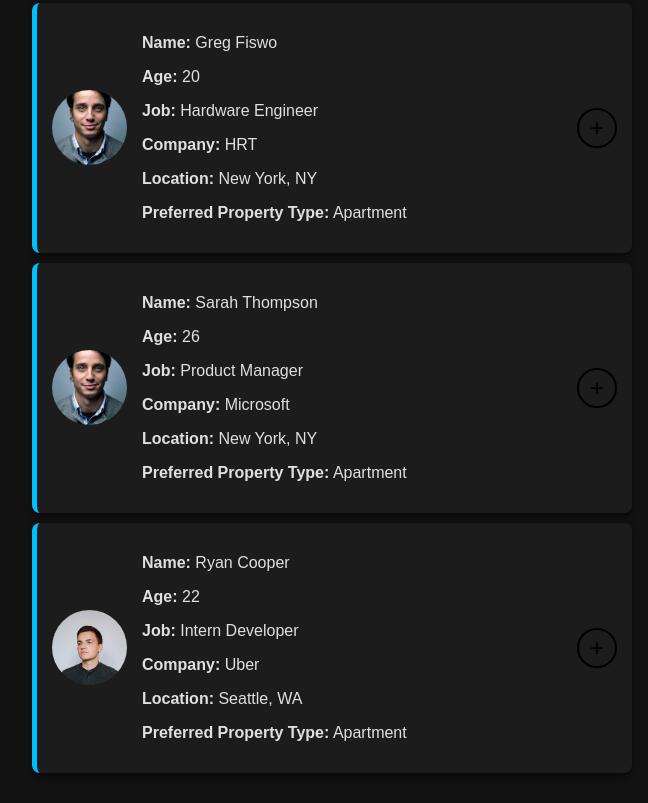
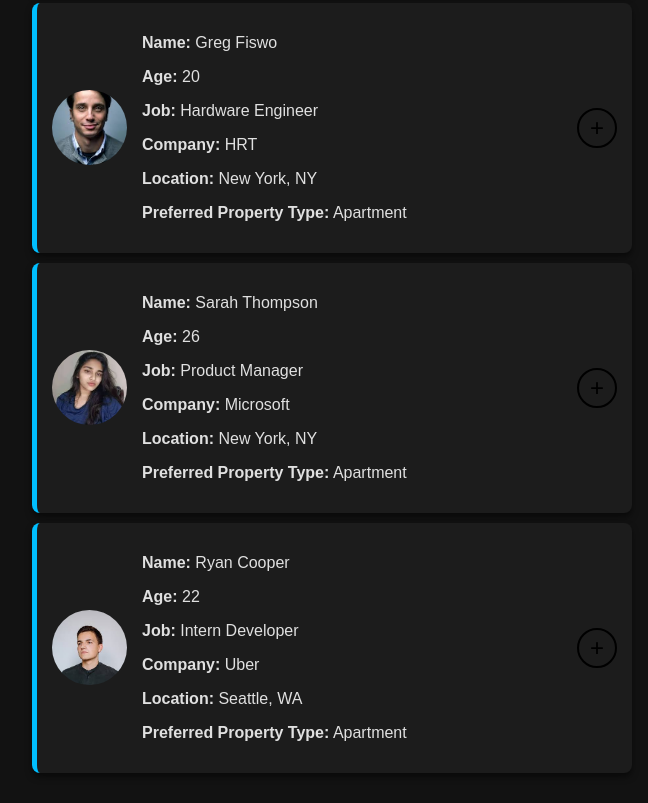
Before and after one commit to tamoncaleb/InternHouse, a plain HTML site: page frontend/3matches.html in a window 1280 px wide. Shown: the part 1225-2028 px from the top of the page, without its empty margins (308-956 px from the left). Drawn offline with Linux system fonts and the light colour scheme.

Commit message:
finallonee

```diff
--- a/frontend/3matches.html
+++ b/frontend/3matches.html
@@ -267,7 +267,7 @@
       <button class="match-toggle">+</button>
     </div>
     <div class="profile" data-age="26" data-location="New York, NY" data-property="Apartment">
-      <img src="pfp5.jpg" alt="Profile Picture" class="profile-picture" />
+      <img src="pfp12.jpg" alt="Profile Picture" class="profile-picture" />
       <div class="profile-info">
         <p><strong>Name:</strong> Sarah Thompson</p>
         <p><strong>Age:</strong> 26</p>
```
